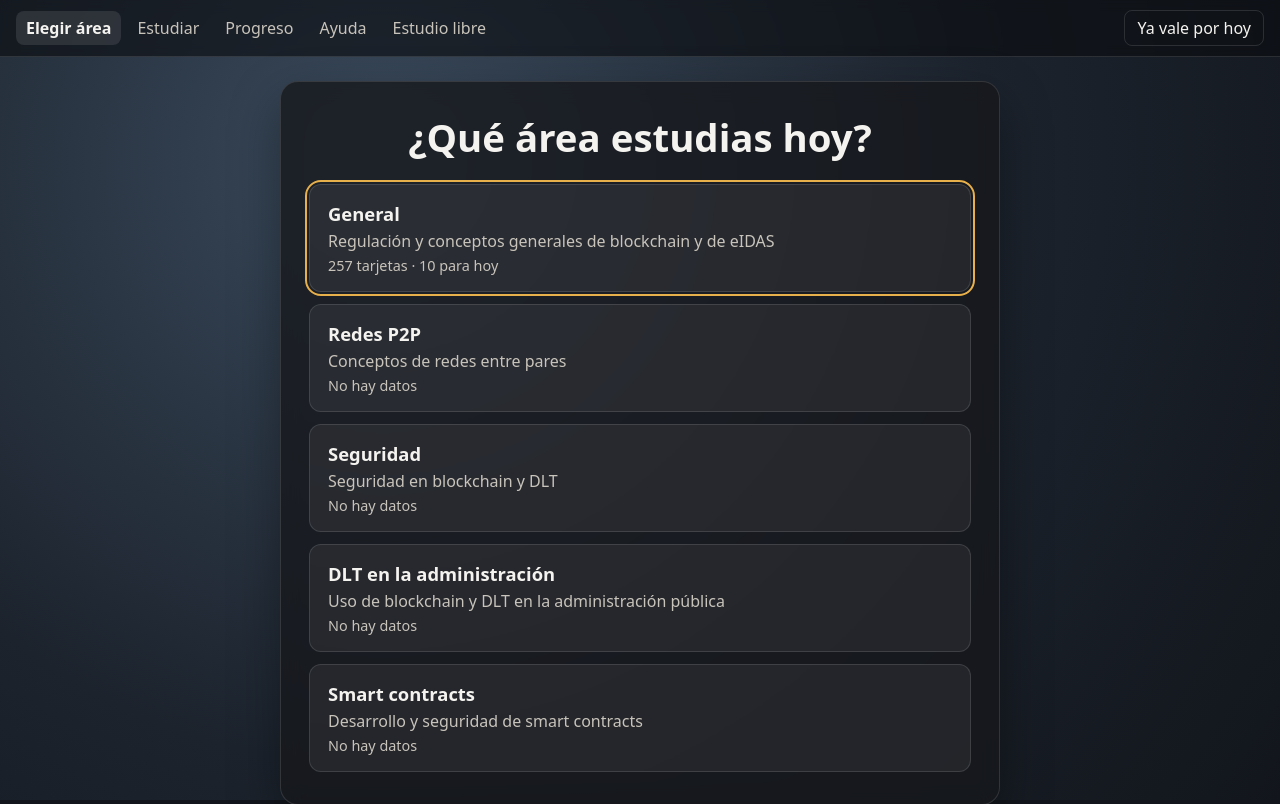
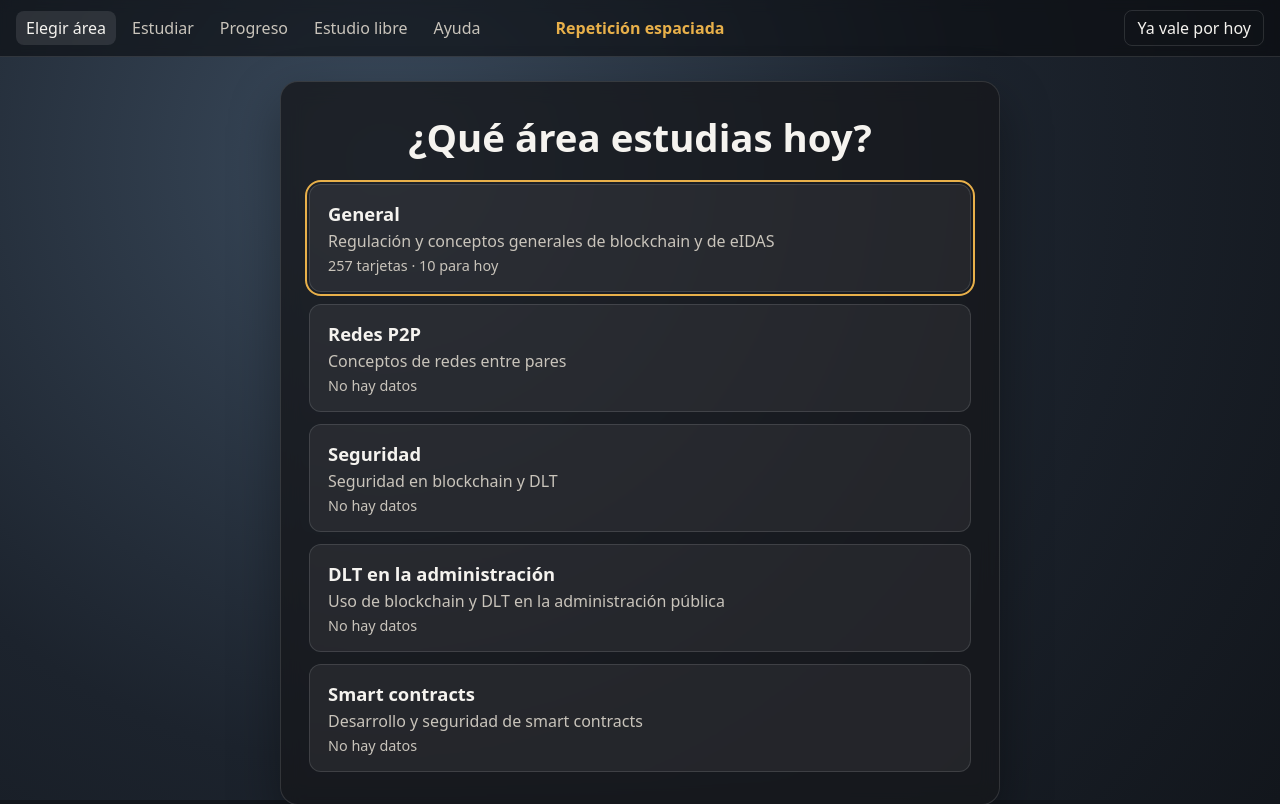
Before and after one commit to jesusmarianuin/kayzen-gob-dlt, a Flask app: page /areas in a window 1280 px wide. Shown: the top 804 px of the page. Run offline with Flask 3, Linux system fonts and the light colour scheme; parts of the project's set-up code (start-up, migrations or seed data) failed here and were passed over.

Commit message:
feat(nav): update navigation layout and improve area selection display

```diff
--- a/learning/spaced-repetition-app/app/static/css/style.css
+++ b/learning/spaced-repetition-app/app/static/css/style.css
@@ -52,11 +52,12 @@ body.has-image::before {
 }
 
 /* Barra superior */
+/* Barra superior: menú a la izquierda, área actual en el centro, salir a la derecha */
 .topbar {
-  display: flex;
-  flex-wrap: wrap;
+  display: grid;
+  grid-template-columns: 1fr auto 1fr;
   align-items: center;
-  gap: 4px 6px;
+  gap: 4px 12px;
   padding: 10px 16px;
   background: rgba(10, 12, 16, 0.6);
   backdrop-filter: blur(6px);
@@ -76,8 +77,20 @@ body.has-image::before {
   background: rgba(255, 255, 255, 0.1);
 }
 
+.topbar .menu {
+  display: flex;
+  flex-wrap: wrap;
+  gap: 4px 6px;
+}
+
+.topbar .current-area {
+  color: var(--accent);
+  font-weight: 600;
+  text-align: center;
+}
+
 .topbar .quit {
-  margin-left: auto;
+  justify-self: end;
 }
 
 .topbar .quit button {
@@ -356,16 +369,21 @@ code {
     padding: 24px 18px;
   }
 
+  /* En móvil, una columna: área arriba, menú y salir debajo */
+  .topbar {
+    grid-template-columns: 1fr;
+  }
+
+  .topbar .current-area {
+    order: -1;
+  }
+
   .topbar .quit {
-    margin-left: 0;
+    justify-self: start;
   }
 }
 
 /* Pantalla de áreas: un botón grande por área */
-.topbar .area-link {
-  color: var(--accent);
-  font-weight: 600;
-}
 
 .areas {
   list-style: none;
--- a/learning/spaced-repetition-app/app/templates/base.html
+++ b/learning/spaced-repetition-app/app/templates/base.html
@@ -12,12 +12,14 @@
   {% block nav %}
   <nav class="topbar">
     {% set area = current_area() %}
-    <a href="{{ url_for('areas') }}" class="area-link {{ 'active' if request.endpoint == 'areas' }}"
-       title="Cambiar de área">{{ area.name if area else 'Elegir área' }}</a>
-    <a href="{{ url_for('study') }}" class="{{ 'active' if request.endpoint == 'study' }}">Estudiar</a>
-    <a href="{{ url_for('progress_page') }}" class="{{ 'active' if request.endpoint == 'progress_page' }}">Progreso</a>
-    <a href="{{ url_for('help_page') }}" class="{{ 'active' if request.endpoint == 'help_page' }}">Ayuda</a>
-    <a href="{{ url_for('free_start') }}" class="{{ 'active' if request.endpoint and request.endpoint.startswith('free') }}">Estudio libre</a>
+    <div class="menu">
+      <a href="{{ url_for('areas') }}" class="{{ 'active' if request.endpoint == 'areas' }}">Elegir área</a>
+      <a href="{{ url_for('study') }}" class="{{ 'active' if request.endpoint == 'study' }}">Estudiar</a>
+      <a href="{{ url_for('progress_page') }}" class="{{ 'active' if request.endpoint == 'progress_page' }}">Progreso</a>
+      <a href="{{ url_for('free_start') }}" class="{{ 'active' if request.endpoint and request.endpoint.startswith('free') }}">Estudio libre</a>
+      <a href="{{ url_for('help_page') }}" class="{{ 'active' if request.endpoint == 'help_page' }}">Ayuda</a>
+    </div>
+    <span class="current-area">{{ area.name if area else 'Repetición espaciada' }}</span>
     <form method="post" action="{{ url_for('quit_app') }}" class="quit">
       <button type="submit">Ya vale por hoy</button>
     </form>
--- a/learning/spaced-repetition-app/app/templates/help.html
+++ b/learning/spaced-repetition-app/app/templates/help.html
@@ -9,8 +9,8 @@
     <h2>1. Primero eliges un área</h2>
     <p>
       Las tarjetas están agrupadas por áreas de estudio. Al abrir la app eliges una, y el repaso, el progreso y
-      el estudio libre son solo de esa área. Puedes cambiar de área cuando quieras pulsando su nombre en la
-      barra superior. Lo que llevas estudiado de cada área se conserva.
+      el estudio libre son solo de esa área. El área que estudias aparece en el centro de la barra superior, y
+      puedes cambiarla cuando quieras con "Elegir área". Lo que llevas estudiado de cada área se conserva.
     </p>
   </section>
 
```
Also changed, not shown: learning/spaced-repetition-app/DESIGN.md (+2 -2 lines), learning/spaced-repetition-app/README.md.
